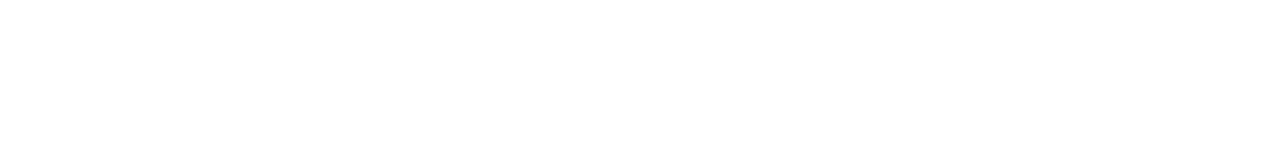
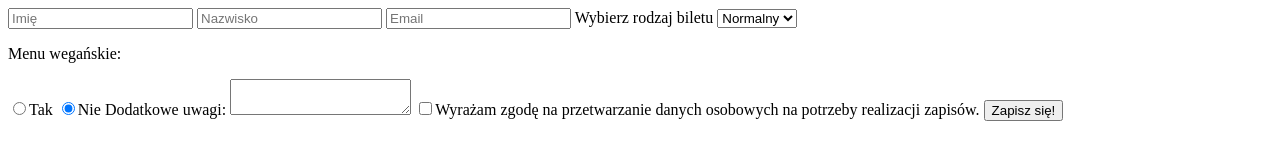
Before and after one commit to sdorota/formularz-webinar, a plain HTML site: page index.html in a window 1280 px wide. Drawn offline with Linux system fonts and the light colour scheme.

Commit message:
gotowy formularz

```diff
--- a/index.html
+++ b/index.html
@@ -1,12 +1,42 @@
 <!DOCTYPE html>
 <html lang="en">
+
 <head>
     <meta charset="UTF-8">
     <meta name="viewport" content="width=device-width, initial-scale=1.0">
     <meta http-equiv="X-UA-Compatible" content="ie=edge">
     <title>Formularz rejestracji na wydarzenie</title>
+
+    <link rel="stylesheet" href="css/style.css">
 </head>
+
 <body>
 
+    <form action="https://formspree.io/dorota.sarba@gmail.com" method="POST">
+        <input type="text" name="fname" placeholder="Imię" required>
+        <input type="text" name="sname" placeholder="Nazwisko" required>
+        <input type="email" name="_replyto" placeholder="Email" required>
+
+        <label for="ticket">Wybierz rodzaj biletu</label>
+        <select name="ticket" id="ticket">
+            <option value="normalny">Normalny</option>
+            <option value="premium">Premium</option>
+            <option value="VIP">VIP</option>
+        </select>
+
+        <p>Menu wegańskie:</p>
+        <label> <input type="radio" name="vegan-menu" value="tak">Tak</label>
+        <label></label><input type="radio" name="vegan-menu" value="nie" checked>Nie</label>
+
+        <label for="message">Dodatkowe uwagi:</label>
+        <textarea name="message" id="message"></textarea>
+
+        <label></label><input type="checkbox" name="agreement" id="" required>Wyrażam zgodę na przetwarzanie danych osobowych na potrzeby realizacji zapisów.</label>
+
+        <input type="submit" value="Zapisz się!">
+
+    </form>
+
 </body>
+
 </html>
```
